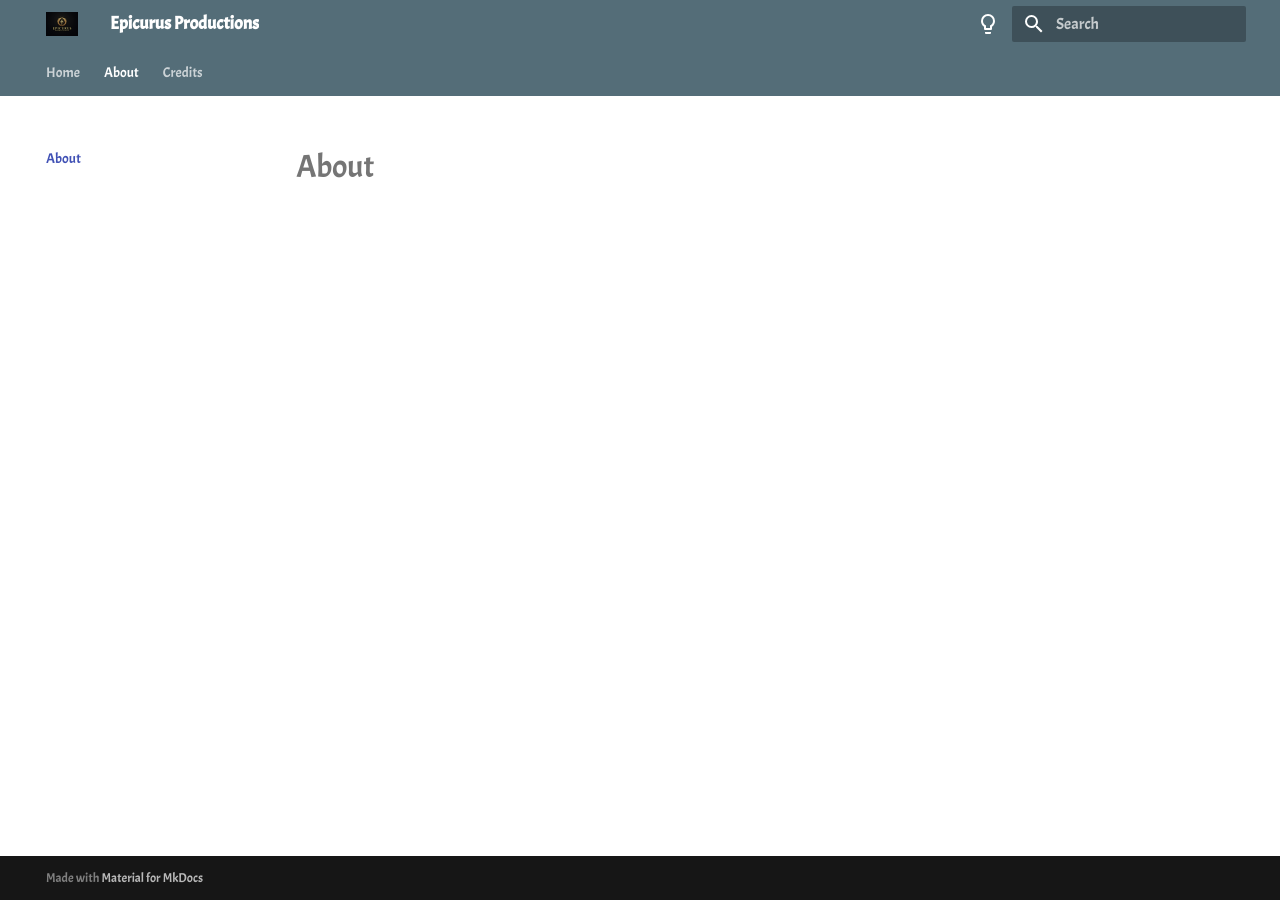
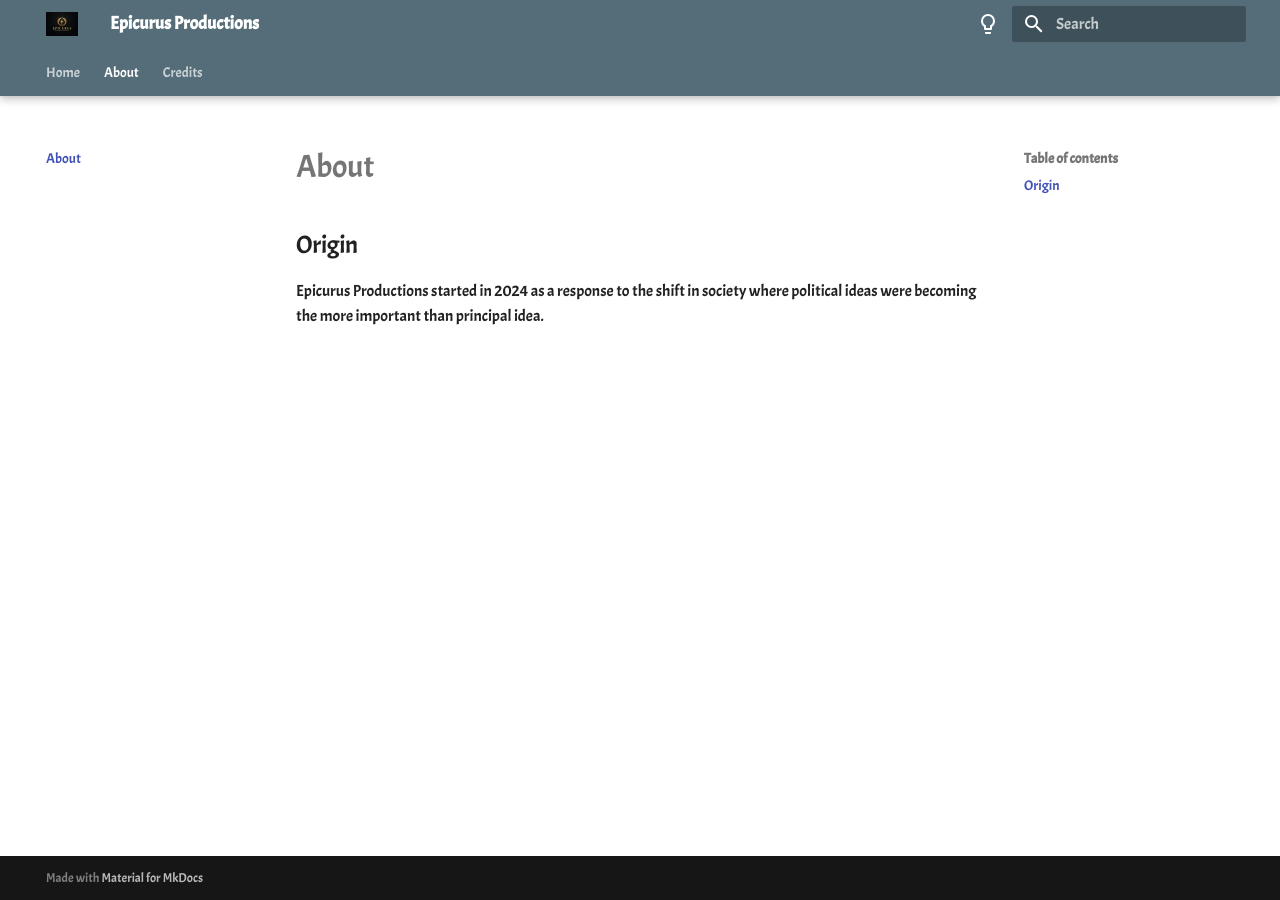
Before and after one commit to gamefreakcabe/solomons-arboretum, an MkDocs documentation site: the page built from docs/2-about.md, in a window 1280 px wide. Built offline with MkDocs 1.6.1 and Material for MkDocs 9.7.7, drawn with Linux system fonts in a browser that asks for light colours.

Commit message:
new adds

```diff
--- a/docs/2-about.md
+++ b/docs/2-about.md
@@ -1 +1,5 @@
 # About
+
+## Origin
+
+Epicurus Productions started in 2024 as a response to the shift in society where political ideas were becoming the more important than principal idea.
--- a/mkdocs.yml
+++ b/mkdocs.yml
@@ -15,6 +15,7 @@ theme:
     - navigation.expand
     - navigation.path
     - navigation.tabs
+    - navigation.tabs.sticky
     # Search
     - search.suggest
     - search.highlight
```
